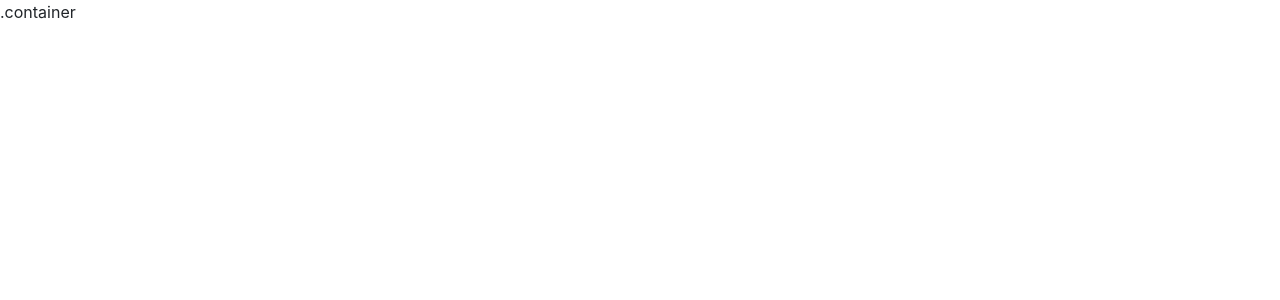
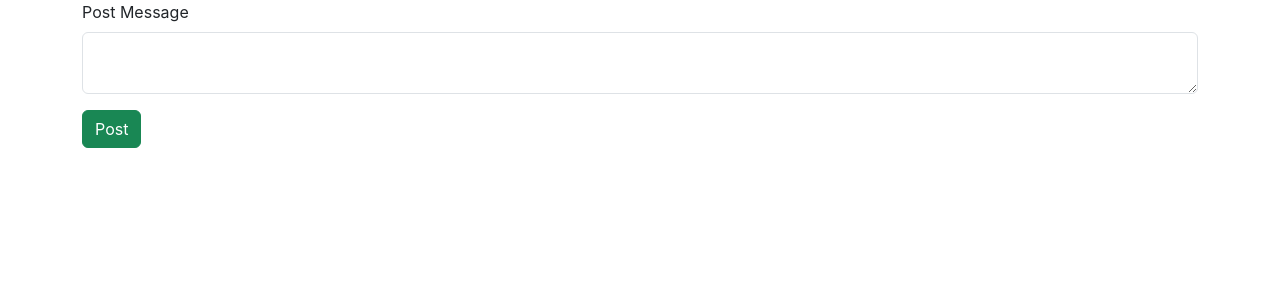
Before and after one commit to Aseera092/blog1app-fisat-frontend, a React (Create React App) app: page /Create in a window 1280 px wide. Shown: the top 300 px of the page. Built offline with nearby package versions, Linux system fonts and the light colour scheme.

Commit message:
viewall create

```diff
--- a/src/App.js
+++ b/src/App.js
@@ -4,6 +4,7 @@ import SignUp from './Components/SignUp';
 import SignIn from './Components/SignIn';
 import { BrowserRouter, Route, Routes } from 'react-router-dom';
 import Create from './Components/Create';
+import Viewall from './Components/Viewall';
 
 function App() {
   return (
@@ -12,6 +13,8 @@ function App() {
       <Route path='/' element={<SignIn/>}/>
       <Route path='/SignUp' element={<SignUp/>}/>
       <Route path='/Create' element={<Create/>}/>
+      <Route path='/Viewall' element={<Viewall/>}/>
+
 
     </Routes>
     </BrowserRouter>
--- a/src/Components/Create.jsx
+++ b/src/Components/Create.jsx
@@ -1,11 +1,47 @@
-import React from 'react'
+import axios from 'axios'
+import React, { useState } from 'react'
 
 const Create = () => {
-  return (
-    <div>
-        .container
-    </div>
-  )
+    const [Input, setInput] = useState({
+        "Message": "",
+        "userId": sessionStorage.getItem("userId")})
+    const inputHandler=(event)=>{
+        setInput({...Input,[event.target.name]:event.target.value})
+    }
+    const readvalues=()=>{
+       console.log(Input)
+       axios.post("http://localhost:3030/Create",Input,{headers:{"token":sessionStorage.getItem("token"),"Content-Type":"aaplication/json"}}).then(
+        (response)=>{
+            console.log(response)
+if (response.data.status== "success") {
+    alert("Posted succesfully")
+} else {
+    alert("Something went wrong")
+}
+        }
+       ).catch(
+        (error)=>{console.log(error)}
+       )
+    }
+    return (
+        <div>
+            <div className="container">
+                <div className="row">
+                    <div className="col col-12 col-sm-12 col-md-12 col-lg-12 col-xl-12 col-xxl-12">
+                        <div className="row g-3">
+                            <div className="col col-12 col-sm-12 col-md-12 col-lg-12 col-xl-12 col-xxl-12">
+                                <label htmlFor="" className="form-label">Post Message</label>
+                                <textarea name="Message" value={Input.Message} onChange={inputHandler} className="form-control"></textarea>
+                            </div>
+                            <div className="col col-12 col-sm-12 col-md-12 col-lg-12 col-xl-12 col-xxl-12">
+                                <button onClick={readvalues} className="btn btn-success">Post</button>
+                            </div>
+                        </div>
+                    </div>
+                </div>
+            </div>
+        </div>
+    )
 }
 
 export default Create
--- /dev/null
+++ b/src/Components/Viewall.jsx
@@ -0,0 +1,68 @@
+import React, { useState } from 'react'
+
+const Viewall = () => {
+    const [data, setData] = useState(
+        [
+            {
+                "_id": "669cf9f6fc168ad49cb1888f",
+                "userId": "669c0592afd8b2a206008d4a",
+                "Message": "anu@gmail.com",
+                "__v": 0,
+                "postedDate": "2024-07-21T12:27:56.617Z"
+            },
+            {
+                "_id": "669cfc351b5c634d8a36576f",
+                "userId": "669c0592afd8b2a206008d4a",
+                "Message": "text msg",
+                "postedDate": "2024-07-21T12:16:53.357Z",
+                "__v": 0
+            },
+            {
+                "_id": "669cfd5626113fbf699866e0",
+                "userId": "669c0592afd8b2a206008d4a",
+                "Message": "text msg",
+                "postedDate": "2024-07-21T12:21:42.416Z",
+                "__v": 0
+            }
+        ]
+
+    )
+    return (
+        <div>
+            <div className="container">
+                <div className="row">
+                    <div className="col col-12 col-sm-12 col-md-12 col-lg-12 col-xl-12 col-xxl">
+                        <div className="row g-3">
+                            {data.map[
+                                (value,index)=>{
+return
+                                }
+                            ]}
+                            <div className="col col-12 col-sm-12 col-md-12 col-lg-12 col-xl-12 col-xxl">\
+
+                                <div class="card mb-3" style="max-width: 540px;">
+                                    <div class="row g-0">
+                                        <div class="col-md-4">
+                                            <img src="..." class="img-fluid rounded-start" alt="..." />
+                                        </div>
+                                        <div class="col-md-8">
+                                            <div class="card-body">
+                                                <h5 class="card-title">Card title</h5>
+                                                <p class="card-text">This is a wider card with supporting text below as a natural lead-in to additional content. This content is a little bit longer.</p>
+                                                <p class="card-text"><small class="text-body-secondary">Last updated 3 mins ago</small></p>
+                                            </div>
+                                        </div>
+                                    </div>
+                                </div>
+
+
+                            </div>
+                        </div>
+                    </div>
+                </div>
+            </div>
+        </div>
+    )
+}
+
+export default Viewall
```
